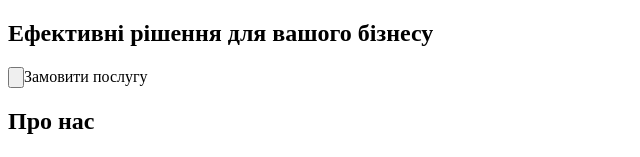
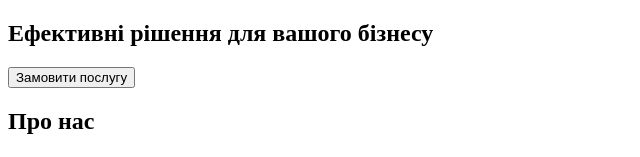
Before and after one commit to y-lapach/goit-markup-hw-01, a plain HTML site: page index.html in a window 1280 px wide. Shown: the part 148-305 px from the top of the page, without its empty margins (0-640 px from the left). Drawn offline with Linux system fonts and the light colour scheme.

Commit message:
updating button

```diff
--- a/index.html
+++ b/index.html
@@ -27,7 +27,7 @@
     <div>
         <section>
             <h1>Ефективні рішення для вашого бізнесу</h1>
-            <input type="button">Замовити послугу</input>
+            <input type="button" value="Замовити послугу" />
         </section>
     </div>
     <section>
```
